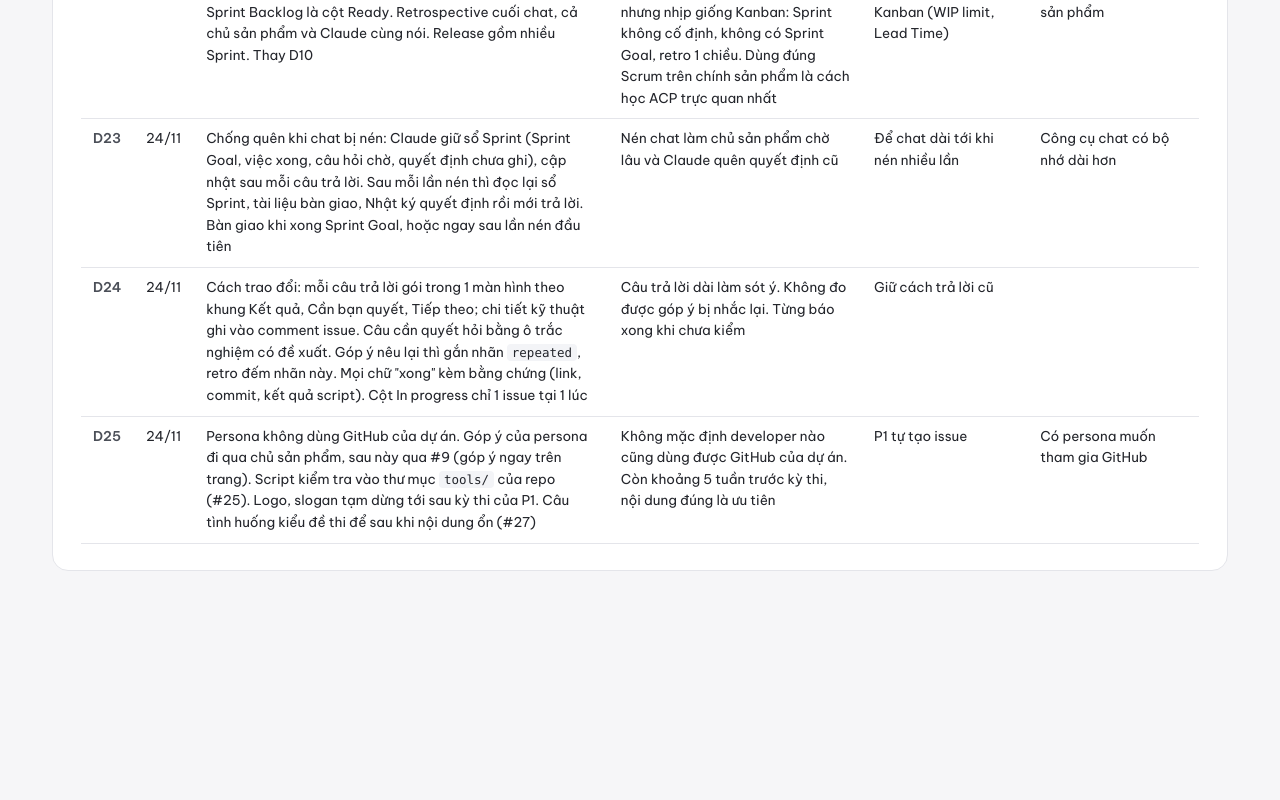
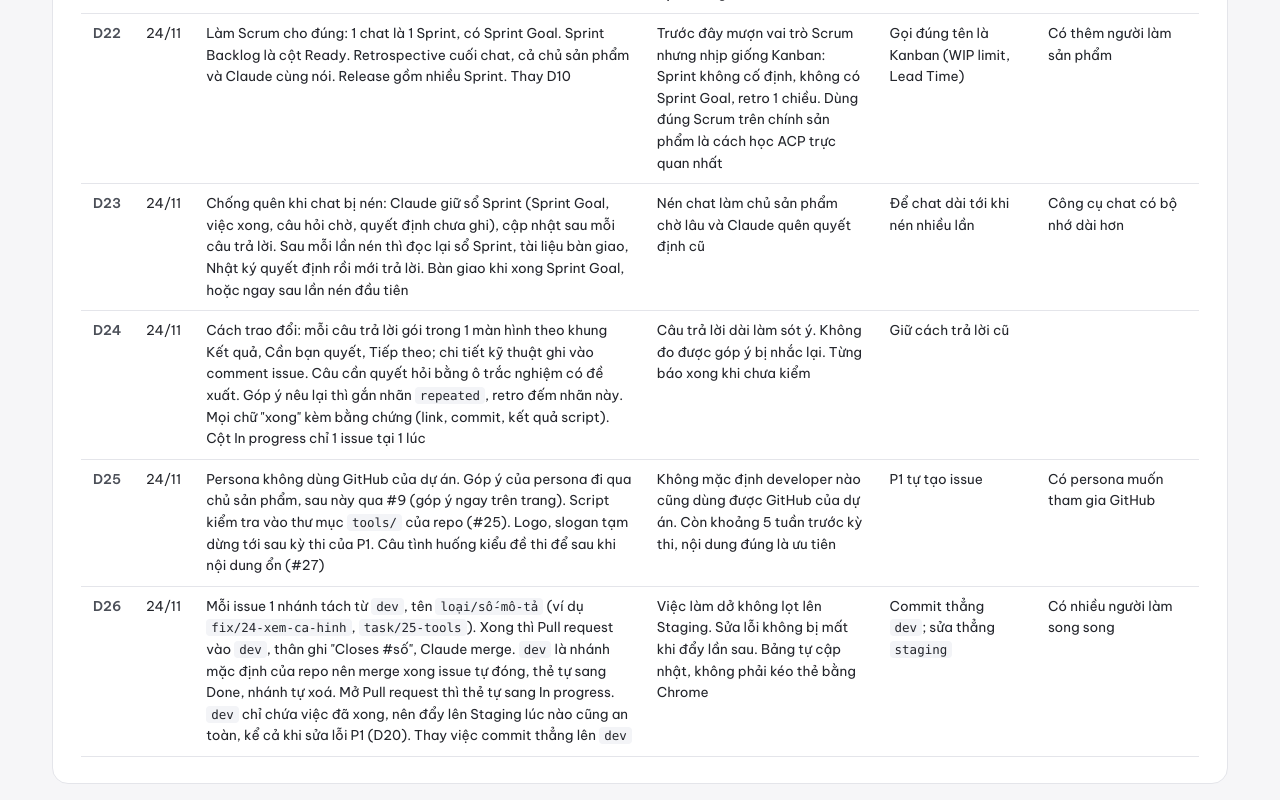
Before and after one commit to manhcuongdtbk/agile-prism, a plain HTML site: page product.html in a window 1280 px wide. Shown: the part 6737-7537 px from the top of the page. Before the commit the page ends 7324 px from the top, so only its background shows below. Drawn offline with Linux system fonts and the light colour scheme.

Commit message:
Nhật ký quyết định: D26 mỗi issue 1 nhánh

```diff
--- a/product.html
+++ b/product.html
@@ -653,6 +653,14 @@
 <td>P1 tự tạo issue</td>
 <td>Có persona muốn tham gia GitHub</td>
 </tr>
+<tr>
+<td>D26</td>
+<td>24/11</td>
+<td>Mỗi issue 1 nhánh tách từ <code>dev</code>, tên <code>loại/số-mô-tả</code> (ví dụ <code>fix/24-xem-ca-hinh</code>, <code>task/25-tools</code>). Xong thì Pull request vào <code>dev</code>, thân ghi "Closes #số", Claude merge. <code>dev</code> là nhánh mặc định của repo nên merge xong issue tự đóng, thẻ tự sang Done, nhánh tự xoá. Mở Pull request thì thẻ tự sang In progress. <code>dev</code> chỉ chứa việc đã xong, nên đẩy lên Staging lúc nào cũng an toàn, kể cả khi sửa lỗi P1 (D20). Thay việc commit thẳng lên <code>dev</code></td>
+<td>Việc làm dở không lọt lên Staging. Sửa lỗi không bị mất khi đẩy lần sau. Bảng tự cập nhật, không phải kéo thẻ bằng Chrome</td>
+<td>Commit thẳng <code>dev</code>; sửa thẳng <code>staging</code></td>
+<td>Có nhiều người làm song song</td>
+</tr>
 </tbody>
 </table></section>
 </main>
```
